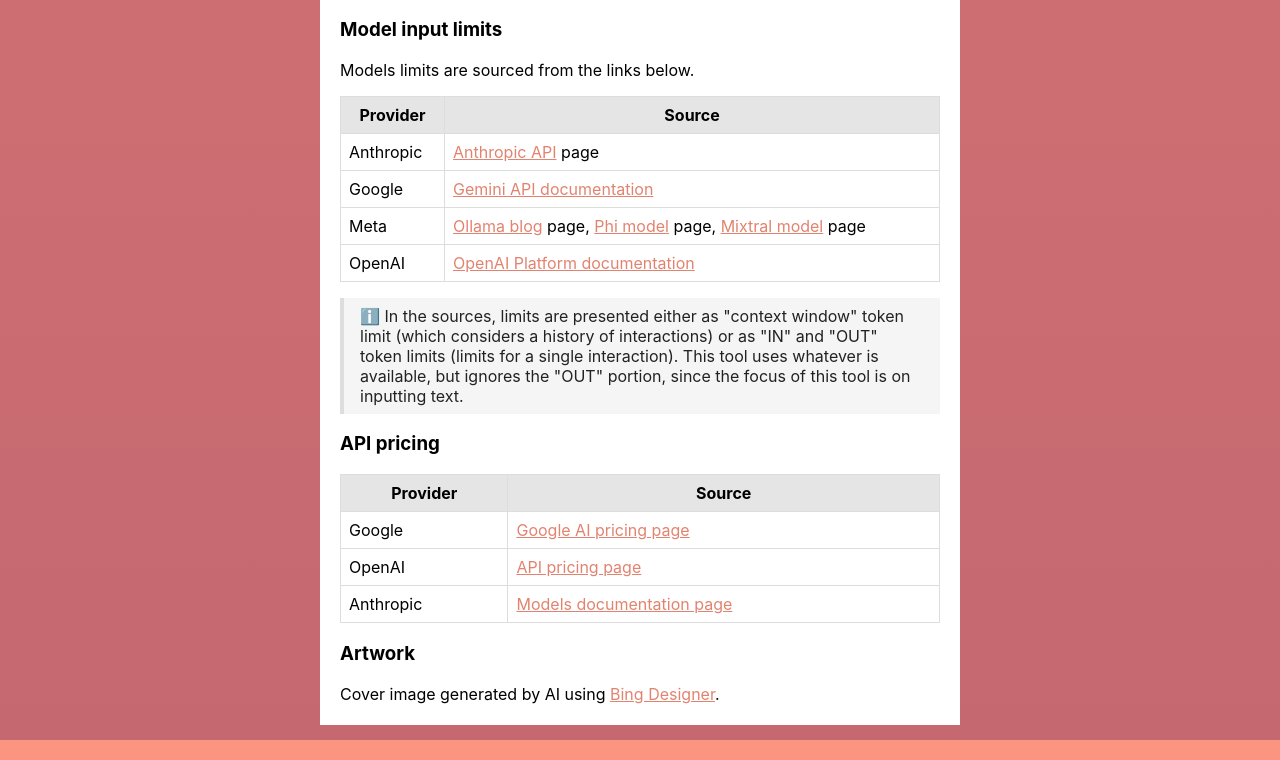
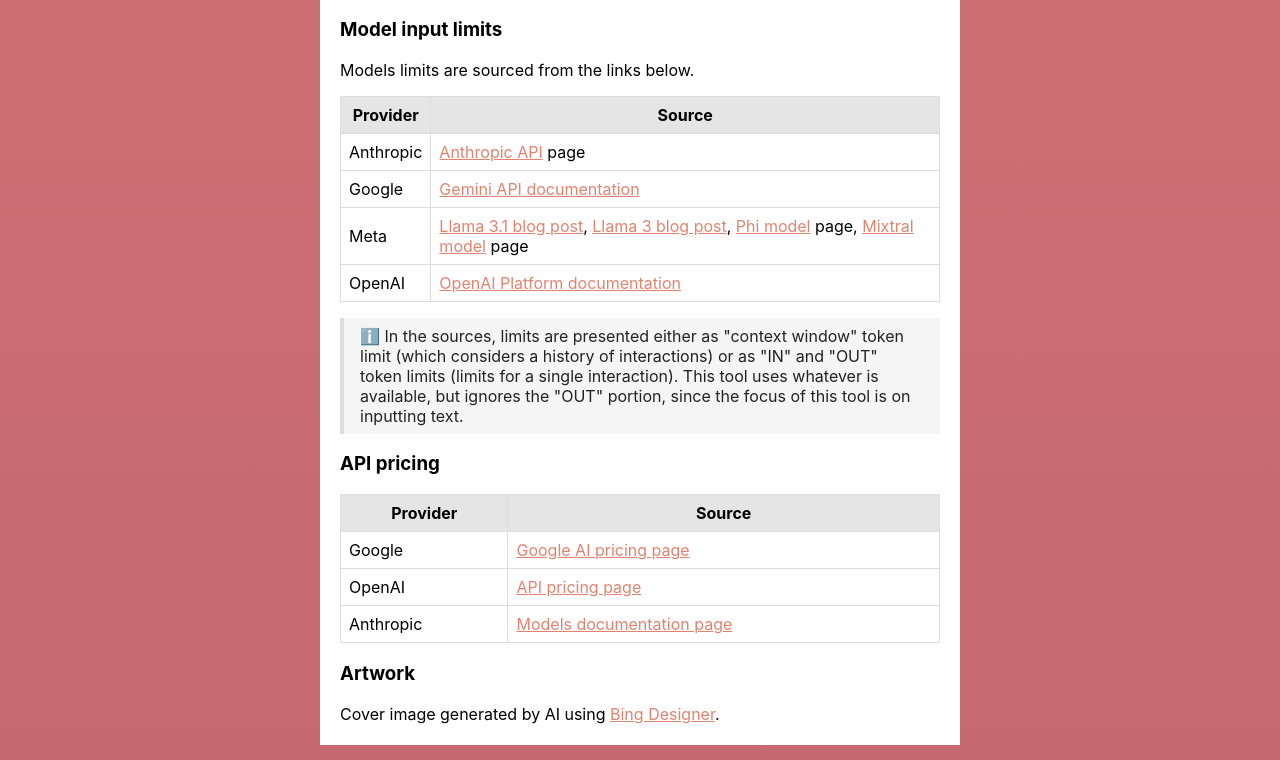
Before and after one commit to MichaelCurrin/token-translator, a React (Create React App) app: page / in a window 1280 px wide. Shown: the part 4180-4940 px from the top of the page. Built offline with nearby package versions, Linux system fonts and the light colour scheme.

Commit message:
add note

```diff
--- a/src/components/Notes/index.jsx
+++ b/src/components/Notes/index.jsx
@@ -87,7 +87,8 @@ const TABLE_DATA_PROVIDERS = {
       provider: 'Meta',
       source: (
         <>
-          <a href="https://ollama.com/blog/llama3">Ollama blog</a> page,{' '}
+          <a href="https://ollama.com/library/llama3.1">Llama 3.1 blog post</a>,{' '}
+          <a href="https://ollama.com/blog/llama3">Llama 3 blog post</a>,{' '}
           <a href="https://ollama.com/library/phi3">Phi model</a> page,{' '}
           <a href="https://ollama.com/library/mixtral">Mixtral model</a> page
         </>
```
